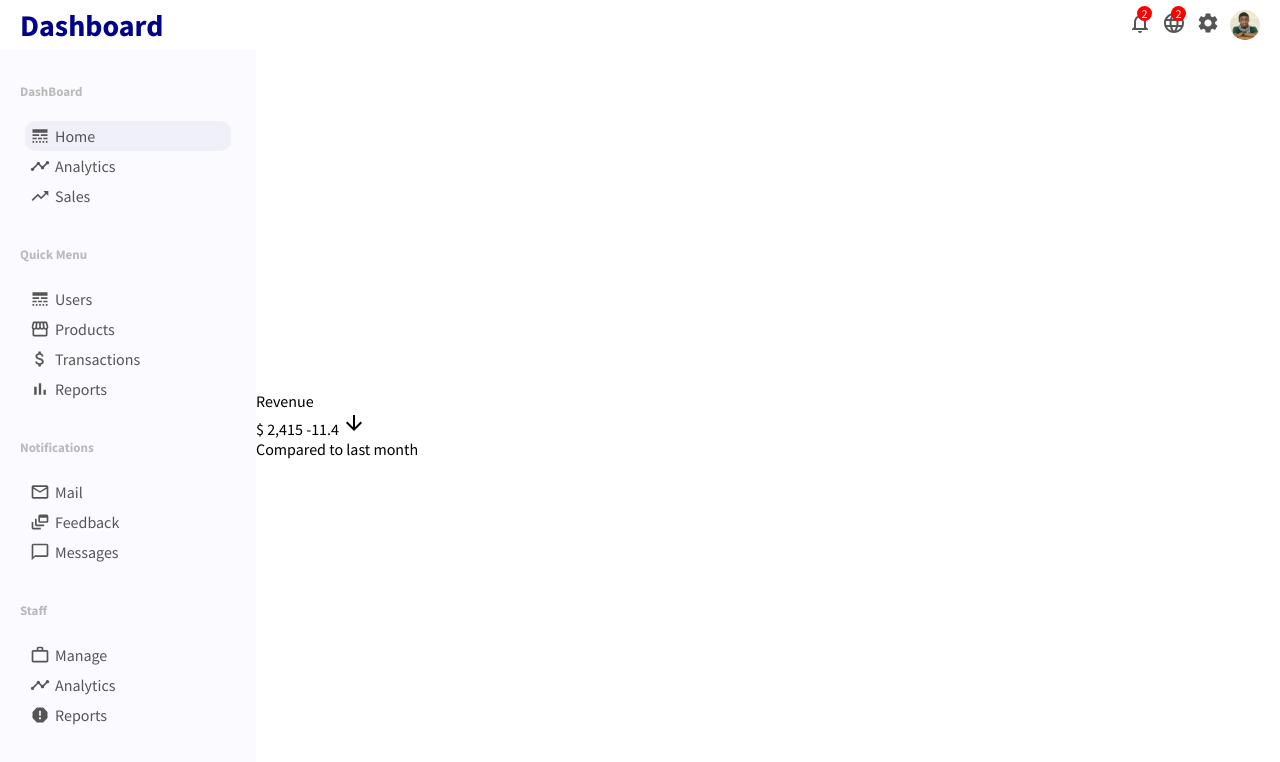
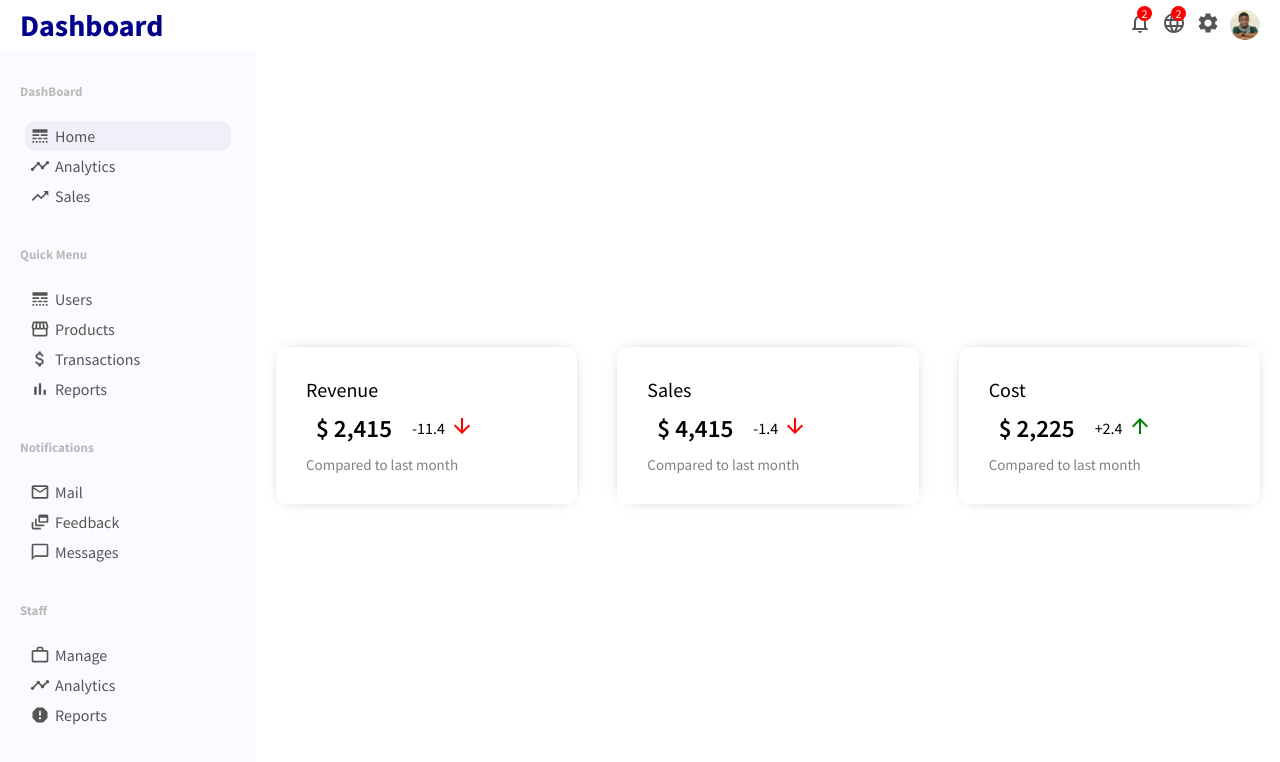
Before and after one commit to AyoTheInspired/admin-dashboard-v2, a React (Create React App) app: page / in a window 1280 px wide. Shown: the top 762 px of the page. Built offline with nearby package versions, Linux system fonts and the light colour scheme.

Commit message:
Featured Info is done

```diff
--- a/src/App.css
+++ b/src/App.css
@@ -16,9 +16,13 @@
 	align-items: center;
 }
 
-.others {
+/* .others {
 	flex: 4;
 	background-color: red;
+} */
+
+.contianer {
+	margin-top: 10px;
 }
 
 .sidebarIcon {
--- a/src/appData.js
+++ b/src/appData.js
@@ -51,3 +51,9 @@ export const sidebarItems = [
 		],
 	},
 ];
+
+export const featuredItems = [
+	{ id: Math.random(), title: "Revenue", amount: "2,415", margin: -11.4 },
+	{ id: Math.random(), title: "Sales", amount: "4,415", margin: -1.4 },
+	{ id: Math.random(), title: "Cost", amount: "2,225", margin: "+2.4" },
+];
--- a/src/components/FeaturedInfo.jsx
+++ b/src/components/FeaturedInfo.jsx
@@ -1,26 +1,83 @@
 import React from "react";
-import { ArrowDownward } from "@material-ui/icons";
+import { ArrowDownward, ArrowUpward } from "@material-ui/icons";
 import styled from "styled-components";
+import { featuredItems } from "../appData";
 
 function FeaturedInfo() {
 	return (
 		<Div>
-			<div className="featuredItem">
-				<span className="featuredTitle">Revenue</span>
-				<div className="featuredMoneyContainer">
-					<span className="featuredMoney">$ 2,415</span>
-					<span className="featuredMoneyRate">
-						{" "}
-						-11.4 <ArrowDownward />
-					</span>
+			{featuredItems.map(({ id, title, amount, margin }) => (
+				<div className="featuredItem" key={id}>
+					<span className="featuredTitle">{title}</span>
+					<div className="featuredMoneyContainer">
+						<span className="featuredMoney">$ {amount}</span>
+						<span className="featuredMoneyRate">
+							{margin}{" "}
+							<span
+								className={`${
+									margin < 0 ? "negative" : "positive"
+								} featuredIcon`}>
+								{margin < 0 ? <ArrowDownward /> : <ArrowUpward />}{" "}
+							</span>
+						</span>
+					</div>
+					<span className="featuredSub">Compared to last month</span>
 				</div>
-
-				<span className="featuredSub">Compared to last month</span>
-			</div>
+			))}
 		</Div>
 	);
 }
 
 export default FeaturedInfo;
 
-const Div = styled.div``;
+const Div = styled.div`
+	width: 100%;
+	display: flex;
+	justify-content: space-between;
+
+	.featuredItem {
+		flex: 1;
+		margin: 0px 20px;
+		padding: 30px;
+		border-radius: 10px;
+		cursor: pointer;
+		box-shadow: 0px 0px 15px -10px rgba(0, 0, 0, 0.75);
+	}
+
+	.featuredTitle {
+		font-size: 20px;
+	}
+
+	.featuredMoneyContainer {
+		margin: 10px 0px;
+		margin: 10px;
+		display: flex;
+		align-items: center;
+	}
+
+	.featuredMoney {
+		font-size: 25px;
+		font-weight: 600;
+	}
+
+	.featuredMoneyRate {
+		display: flex;
+		align-items: center;
+		margin-left: 20px;
+	}
+
+	.featuredIcon {
+		font-size: 10px;
+		margin-left: 5px;
+		color: green;
+
+		&.negative {
+			color: red;
+		}
+	}
+
+	.featuredSub {
+		font-size: 15px;
+		color: grey;
+	}
+`;
```
